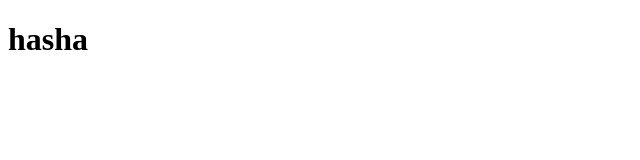
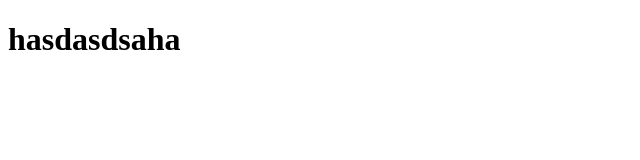
Before and after one commit to javohir7777/jsTeamBranch, a plain HTML site: page pages/korzina.html in a window 1280 px wide. Shown: the whole page, without its empty margins (0-640 px from the left). Drawn offline with Linux system fonts and the light colour scheme.

Commit message:
sghyj fhfd

```diff
--- a/pages/korzina.html
+++ b/pages/korzina.html
@@ -1,11 +1,11 @@
 <!DOCTYPE html>
 <html lang="en">
-<head>
-  <meta charset="UTF-8">
-  <meta name="viewport" content="width=device-width, initial-scale=1.0">
-  <title>Document</title>
-</head>
-<body>
-  <h1>hasha</h1>
-</body>
+  <head>
+    <meta charset="UTF-8" />
+    <meta name="viewport" content="width=device-width, initial-scale=1.0" />
+    <title>Document</title>
+  </head>
+  <body>
+    <h1>hasdasdsaha</h1>
+  </body>
 </html>
```
